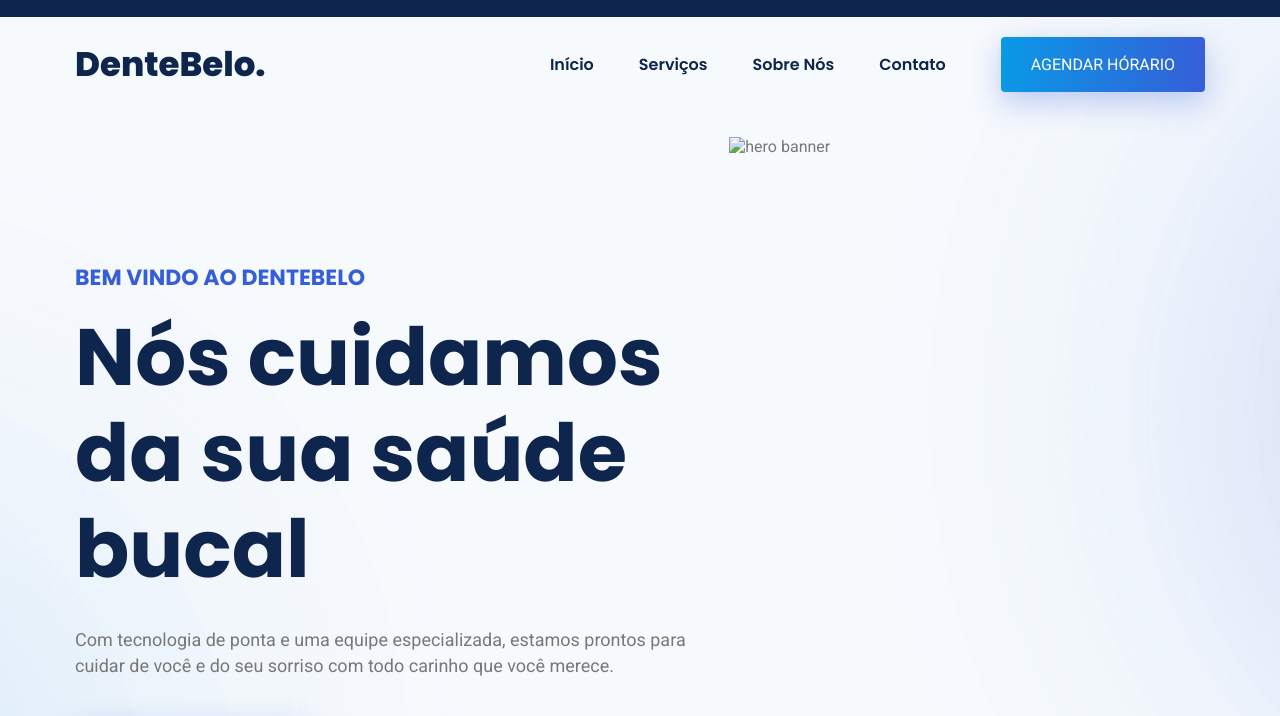
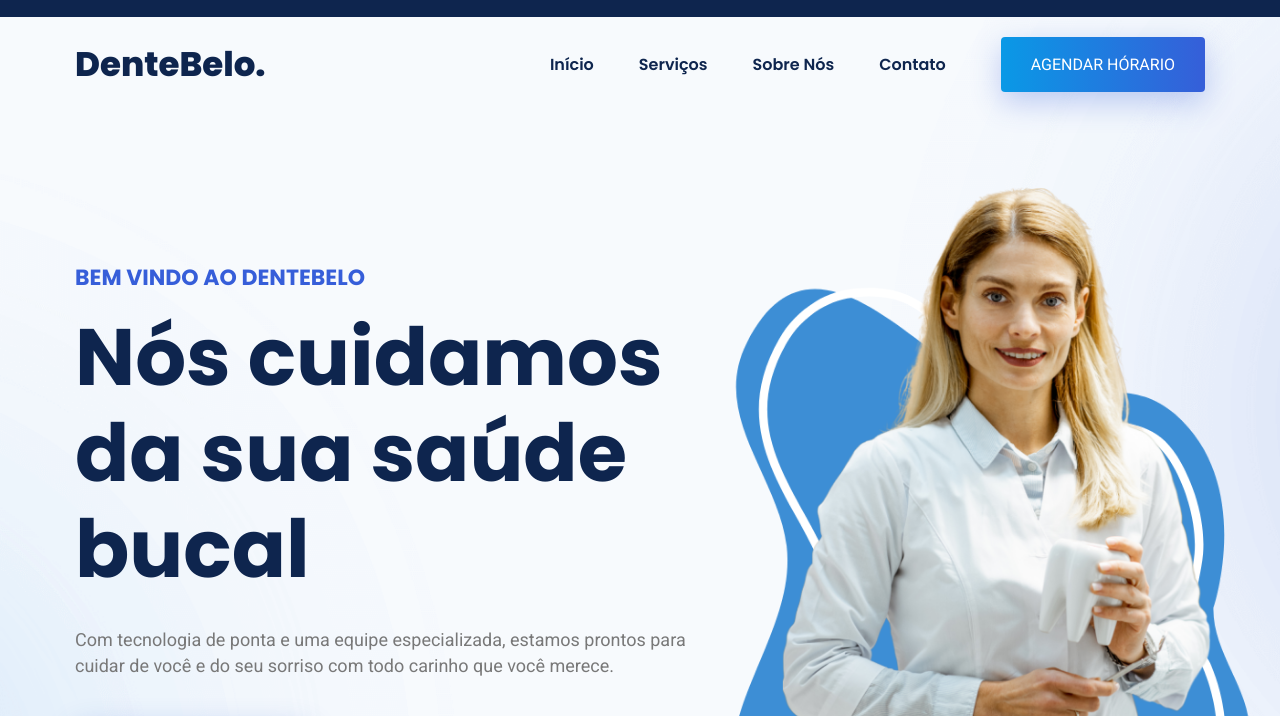
Before and after one commit to SorayaCop/dentebelo, a plain HTML site: page index.html in a window 1280 px wide. Shown: the part 41-757 px from the top of the page. Drawn offline with nearby package versions, Linux system fonts and the light colour scheme.

Commit message:
Update index.html

```diff
--- a/index.html
+++ b/index.html
@@ -112,7 +112,7 @@
             <button type="submit" class="btn">Agendar Orçamento</button>
           </div>
           <figure class="hero-banner">
-            <img src="./assets/images/hero-banner.png" width="587" height="839" alt="hero banner" class="w-100">
+            <img src="./assets/images/banner-hero.png" width="587" height="839" alt="hero banner" class="w-100">
           </figure>
         </div>
       </section>
```
